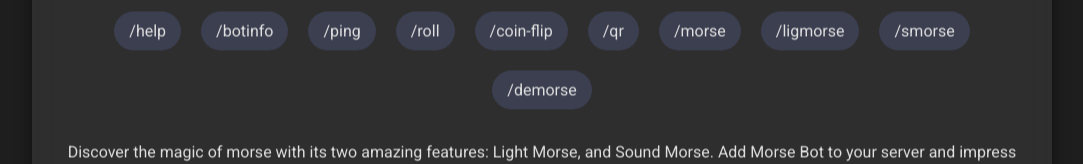
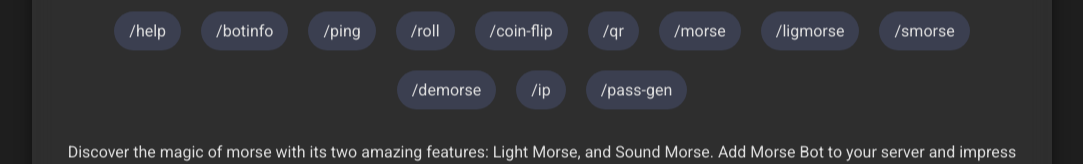
Before and after one commit to jagath-sajjan/hacksaw-bot, a website: page index.html in a window 1280 px wide. Shown: the part 1096-1260 px from the top of the page, without its empty margins (128-1211 px from the left). Drawn offline with nearby package versions, Linux system fonts and the light colour scheme; animation ran at ten frames a second.

Commit message:
Update index.html

```diff
--- a/index.html
+++ b/index.html
@@ -308,6 +308,8 @@
                 <li>/ligmorse</li>
                 <li>/smorse</li>
                 <li>/demorse</li>
+                <li>/ip</li>
+                <li>/pass-gen</li>
             </ul>
             <p>Discover the magic of morse with its two amazing features: Light Morse, and Sound Morse. Add Morse Bot to your server and impress your friends!</p>
         </div>
```
